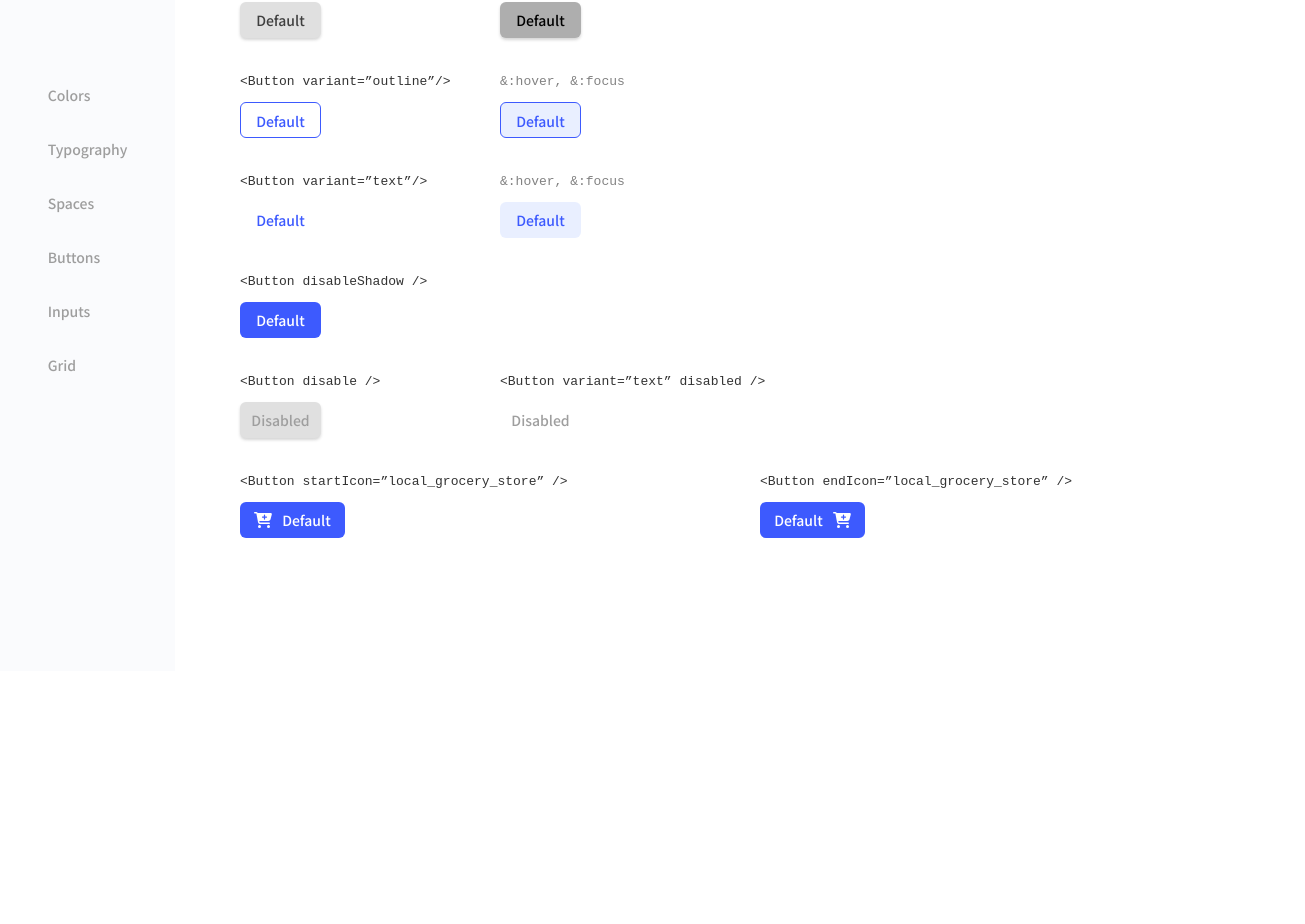
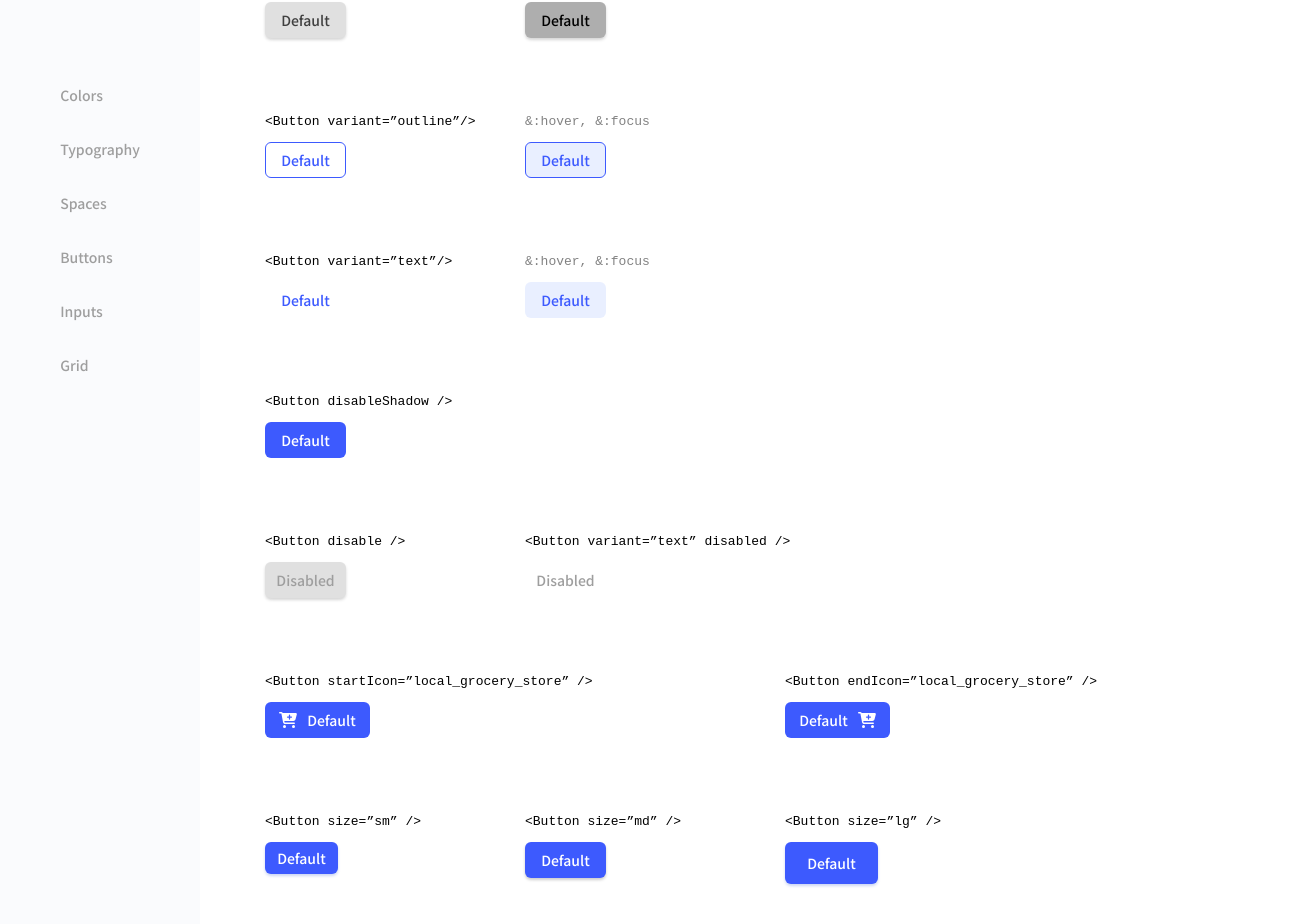
Before and after one commit to Leydisfh/Button-component, a React (Vite) app: page / in a window 1280 px wide. Shown: the part 129-1053 px from the top of the page, 1305 px wide, since content can reach past the window. Before the commit the page ends 1001 px from the top, so only its background shows below. Built offline with nearby package versions, Linux system fonts and the light colour scheme.

Commit message:
size btn created

```diff
--- a/src/App.css
+++ b/src/App.css
@@ -1,5 +1,7 @@
 .container{
-    display: flex;
+    display: grid;
+    grid-template-columns: 200px 1fr ;
+    height: 100vh;
     gap: 65px;
 }
 
@@ -18,17 +20,8 @@ main{
     gap: 45px;
 }
 
-/*Container de todos los botones*/
-/*.btn_btns___constainer{
-    width: 100%;
-    display: flex;
-    flex-direction: column;
-    gap: 45px;
-
-}*/
-
 .btn_btns___constainer{
     display: grid;
     grid-template-columns: repeat(4, 260px);
-    grid-template-rows: repeat(9,100px);
+    grid-template-rows: repeat(9,140px);
 }
--- a/src/App.jsx
+++ b/src/App.jsx
@@ -6,6 +6,7 @@ import "./Styles/btnStyles/btnText.css";
 import "./Styles/btnStyles/disableShadow.css";
 import "./Styles/btnStyles/disable.css";
 import "./Styles/btnStyles/localGrocery.css";
+import "./Styles/btnStyles/size.css"
 
 import Aside from './Components/Aside';
 import { buttons } from "./variables";
--- a/src/Styles/Aside/aside.css
+++ b/src/Styles/Aside/aside.css
@@ -1,8 +1,6 @@
 .aside__container{
     display: flex;
     flex-direction: column;
-    height: 100vh;
-    width: 20%;
     background-color:  #FAFBFD;
 }
 
--- a/src/Styles/btnBase.css
+++ b/src/Styles/btnBase.css
@@ -10,6 +10,9 @@
 }
 
 .btnBase{
+    display: flex;
+    align-items: center;
+    justify-content: center;
     width: 81px;
     height: 36px;
     padding: 8px;
@@ -20,7 +23,7 @@
 }
 
 .btn_dark__text{
-    color: #333333;
+    color: #000;
 }
 
 .btn_light__text{
--- /dev/null
+++ b/src/Styles/btnStyles/size.css
@@ -0,0 +1,33 @@
+.size_shadow-sm{
+    box-shadow: 0px 2px 3px 0px #0031CA33;
+    width: 73px !important;
+    height: 32px !important;
+
+}
+
+.size_shadow-md{
+    box-shadow: 0px 2px 3px 0px #00000033;
+
+}
+
+.size_shadow-lg{
+    box-shadow: 0px 2px 3px 0px #0031CA33;
+    width: 93px !important;
+    height: 42px !important;
+
+}
+
+#btn012{
+    grid-column: 1/2;
+    grid-row: 7/8;
+}
+
+#btn013{
+    grid-column: 2/3;
+    grid-row: 7/8;
+}
+
+#btn014{
+    grid-column: 3/4;
+    grid-row: 7/8;
+}
--- a/src/variables.js
+++ b/src/variables.js
@@ -137,6 +137,33 @@ export const buttons = [
 
                 }
             ]
+        },
+        {
+            category:"size",
+            buttons:[
+                {
+                        id:"btn012",
+                        textCode:`<Button size=”sm” />`,
+                        textClass: "btn_dark__text",
+                        btnTitle: "Default",
+                        newClass:"btn__dark_background size_shadow-sm"
+                },
+                {
+                    id:"btn013",
+                    textCode:`<Button size=”md” />`,
+                    textClass: "btn_dark__text",
+                    btnTitle: "Default",
+                    newClass:"btn__dark_background size_shadow-md"
+            },
+            {
+                id:"btn014",
+                textCode:`<Button size=”lg” />`,
+                textClass: "btn_dark__text",
+                btnTitle: "Default",
+                newClass:"btn__dark_background size_shadow-lg"
+        },
+
+            ]
         }
 
     ]
```
